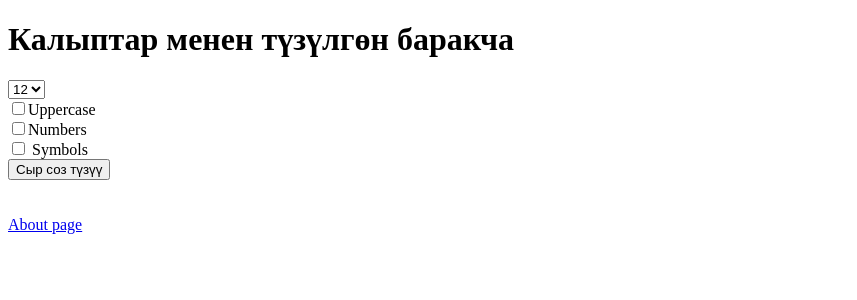
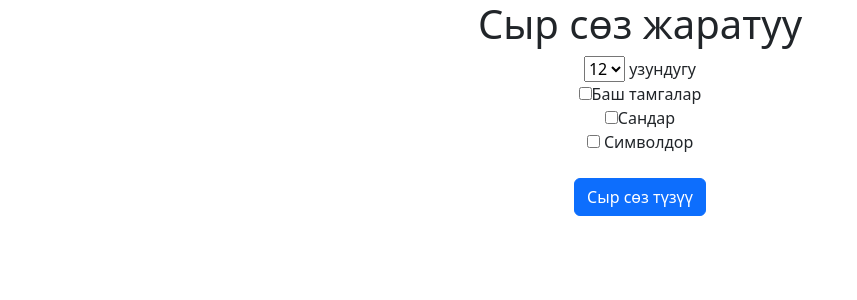
Before and after one commit to nuraaly345/password_generator, a Django app: page / in a window 1280 px wide. Shown: the top 300 px of the page, without its empty margins (0-857 px from the left). Run offline with Django 4.2, Linux system fonts and the light colour scheme.

Commit message:
Сайтты жасалгалоо үчүн bootstarp коштук

```diff
--- a/generatorapp/templates/base.html
+++ b/generatorapp/templates/base.html
@@ -5,10 +5,13 @@
     <meta charset="UTF-8">
     <meta http-equiv="X-UA-Compatible" content="IE=edge">
     <meta name="viewport" content="width=device-width, initial-scale=1.0">
-    <title>Generator password</title>
+    <link href="https://cdn.jsdelivr.net/npm/bootstrap@5.2.0-beta1/dist/css/bootstrap.min.css" rel="stylesheet" integrity="sha384-0evHe/X+R7YkIZDRvuzKMRqM+OrBnVFBL6DOitfPri4tjfHxaWutUpFmBp4vmVor" crossorigin="anonymous">
+    <title>Сыр сөз жаратуучу</title>
 </head>
 <body>
-    <h1>Калыптар менен түзүлгөн баракча</h1>
+   <div class='container text-center'>
+
+    <h1>Сыр сөз жаратуу</h1>
     <form action="{% url 'generator' %}">
         <select name="length">
             <option value="6">6</option>
@@ -19,23 +22,17 @@
             <option value="11">11</option>
             <option value="12" selected="selected">12</option>
 
-        </select>
+        </select> узундугу
     <br>
-    <input type="checkbox" name="uppercase">Uppercase
+    <input type="checkbox" name="uppercase">Баш тамгалар
     <br>
-    <input type="checkbox" name="numbers">Numbers
+    <input type="checkbox" name="numbers">Сандар
     <br>
-    <input type="checkbox" name="special"> Symbols
-    <br>
+    <input type="checkbox" name="special"> Символдор
+    <br><br>
 
-
-    <button>Сыр соз түзүү</button>
+    <button class="btn btn-primary">Сыр сөз түзүү</button>
     </form>
-<br>
-<br>
-
-<a href="{% url 'about' %}">About page</a>
-
-
+</div>
 </body>
 </html>
--- a/generatorapp/templates/generatorapp/about.html
+++ b/generatorapp/templates/generatorapp/about.html
@@ -1,3 +1,4 @@
+<link href="https://cdn.jsdelivr.net/npm/bootstrap@5.2.0-beta1/dist/css/bootstrap.min.css" rel="stylesheet" integrity="sha384-0evHe/X+R7YkIZDRvuzKMRqM+OrBnVFBL6DOitfPri4tjfHxaWutUpFmBp4vmVor" crossorigin="anonymous">
 <h1>Сайт жөнүндө</h1>
-
-<a href="{% url 'home' %}">Home</a>
+<br>
+<a href="{% url 'home' %}" class="alert alert-success">Башкы бет</a>
```
Also changed, not shown: generatorapp/templates/generatorapp/home.html (+6 -2 lines).
